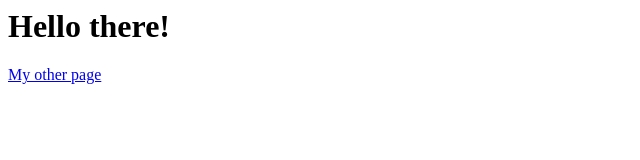
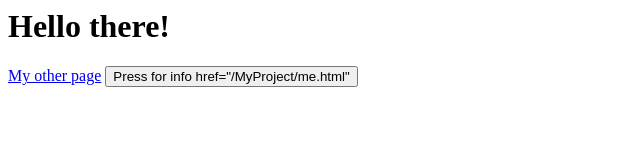
Before and after one commit to HyperHelmet/MyProject, a plain HTML site: page index.html in a window 1280 px wide. Shown: the whole page, without its empty margins (0-640 px from the left). Drawn offline with Linux system fonts and the light colour scheme.

Commit message:
1 file modified

```diff
--- a/index.html
+++ b/index.html
@@ -7,5 +7,6 @@
   <body>
     <h1>Hello there!</h1>
     <a href="/me.html">My other page</a>
+    <button>Press for info href="/MyProject/me.html"</button>
   </body>
 </html>
```
